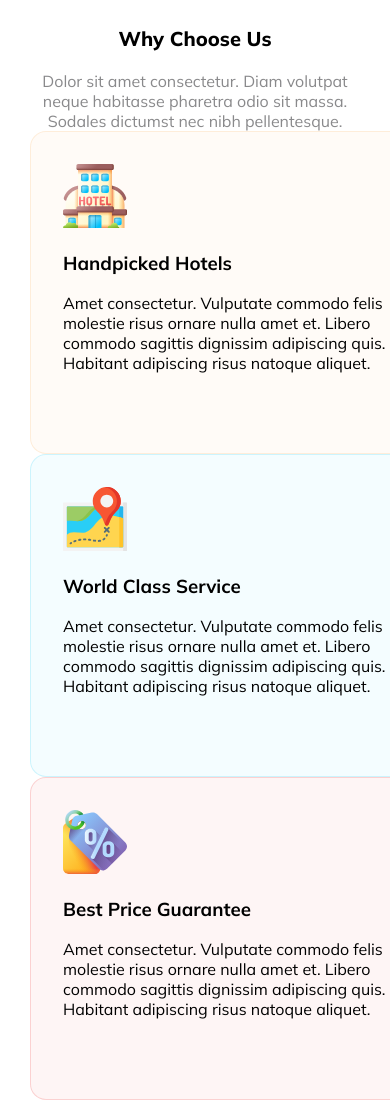
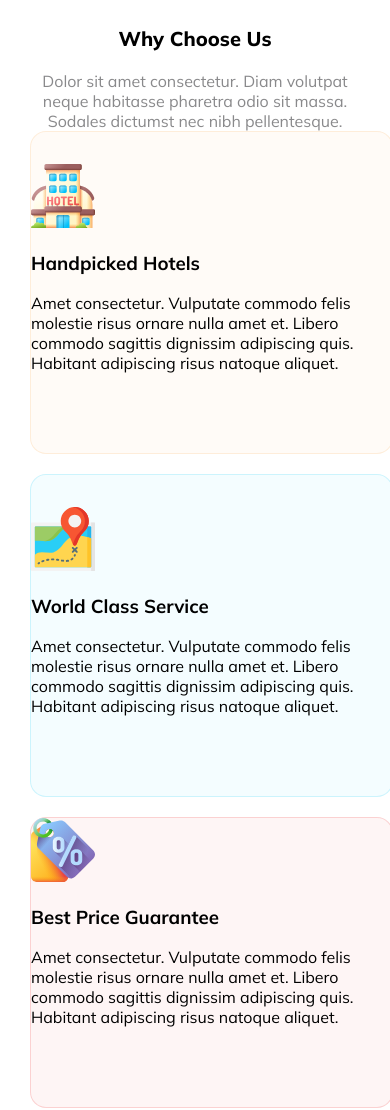
Before and after one commit to masumbi11/Musa-Travel, a plain HTML site: page index.html in a window 390 px wide. Shown: the part 4460-5570 px from the top of the page. Drawn offline with Linux system fonts and the light colour scheme.

Commit message:
POPULAR section added full

```diff
--- a/styles/style.css
+++ b/styles/style.css
@@ -156,9 +156,12 @@ section{
 .Choose-content h3{
     color: var(--black);
     font-size: 40px;
+    text-align: center;
     font-weight: 800;
 }
 .Choose-content P{
+    text-align: center;
+    margin: 0 auto;
      width: 643px;
      color: var(--white-gray);
 }
@@ -266,19 +269,24 @@ section{
         margin: 0 auto;
     }
     .Choose-hotel{
-        width: 95%;
+        padding-left: 0;
+        width: 97.50%;
         height: 289px;
-        margin: 0 20px 0 20px;
+        margin: 0 20px 20px 20px;
     }
     .Choose-map{
-        width: 95%;
+        padding-left: 0%;
+        width: 97.50%;
         height: 289px;
-        margin: 0 20px 0 20px;
+        margin: 0 20px 20px 20px;
+
     }
     .Choose-price{
-        width: 95%;
+        padding: 0;
+        width:97.50%;
         height: 289px;
-        margin: 0 20px 0 20px;
+        margin: 0 20px 20px 20px;
+
     }
 
 }
```
